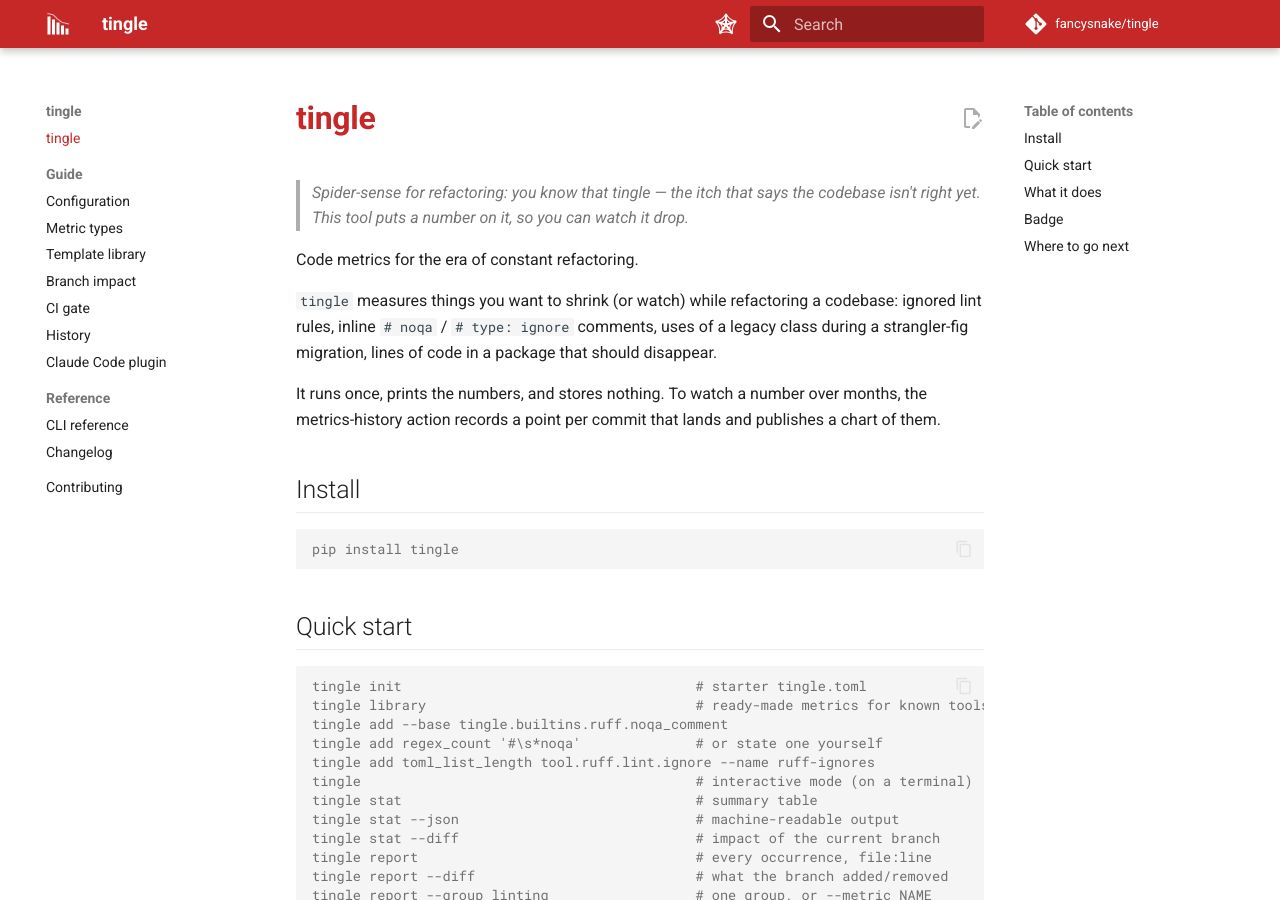
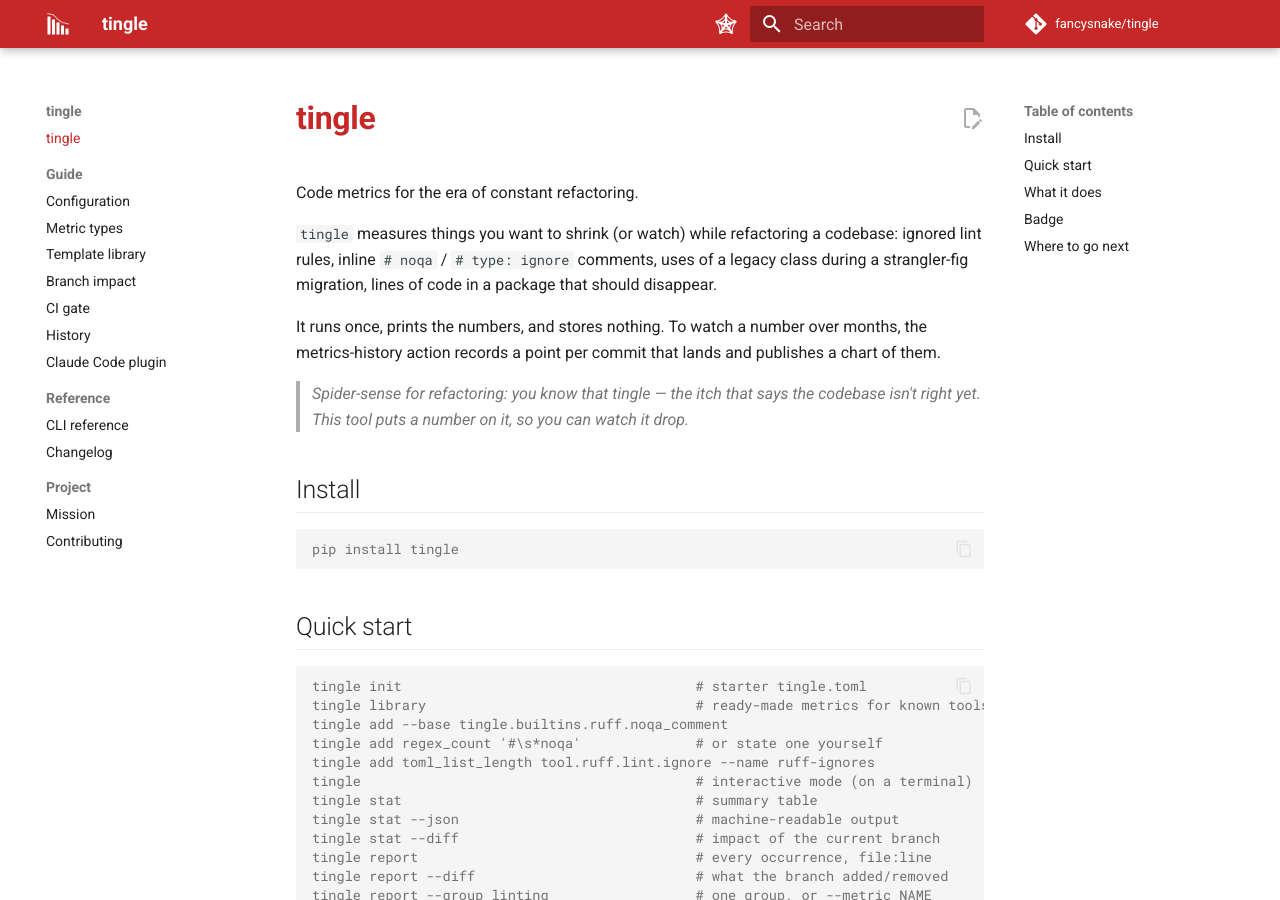
Before and after one commit to fancysnake/tingle, an MkDocs documentation site: the page built from docs/index.md, in a window 1280 px wide and 900 px high. Built offline with MkDocs 1.6.1 and Material for MkDocs 9.7.7, drawn with Linux system fonts in a browser that asks for light colours; comment, search, counter and statistics services are not loaded; part of the change alters nothing that is shown; some of the changed text lies outside the part shown.

Commit message:
docs: state tingle's mission
The mission page says why tingle exists, what it holds to, what it does
today and what it is not. It sits under Project in the nav and in both
page lists. The README intro opens with what tingle counts; the
Spider-sense line follows.

Co-Authored-By: Claude Opus 5.5 (1M context) <noreply@anthropic.com>

```diff
--- a/README.md
+++ b/README.md
@@ -10,10 +10,6 @@
 Documentation is at [https://tingle.fancysnake.dev](https://tingle.fancysnake.dev).
 
 <!-- --8<-- [start:intro] -->
-> *Spider-sense for refactoring: you know that tingle — the itch that says
-> the codebase isn't right yet. This tool puts a number on it, so you can
-> watch it drop.*
-
 Code metrics for the era of constant refactoring.
 
 `tingle` measures things you want to shrink (or watch) while refactoring a
@@ -24,6 +20,10 @@ package that should disappear.
 It runs once, prints the numbers, and stores nothing. To watch a number over
 months, the metrics-history action records a point per commit that lands and
 publishes a chart of them.
+
+> *Spider-sense for refactoring: you know that tingle — the itch that says
+> the codebase isn't right yet. This tool puts a number on it, so you can
+> watch it drop.*
 <!-- --8<-- [end:intro] -->
 
 ## Install
@@ -147,6 +147,8 @@ Show that a repository keeps its debt in check with tingle:
   flag.
 - [Changelog](https://tingle.fancysnake.dev/changelog/) — what each release
   changed.
+- [Mission](https://tingle.fancysnake.dev/mission/) — what tingle is for,
+  where it wins, and how to describe it.
 - [Contributing](https://tingle.fancysnake.dev/contributing/) — setup, the
   checks, and the layout of the source.
 
--- a/docs/index.md
+++ b/docs/index.md
@@ -36,6 +36,8 @@ description: "tingle counts noqa, type: ignore and other tech-debt markers in yo
   a chart of them. [tingle's own][own] is the shape of the result.
 - **[CLI reference](cli.md)** — every command and flag.
 - **[Changelog](changelog.md)** — what each release changed.
+- **[Mission](mission.md)** — what tingle is for, where it wins, and how to
+  describe it.
 - **[Contributing](contributing.md)** — setup, the checks, and the layout of
   the source.
 
--- /dev/null
+++ b/docs/mission.md
@@ -0,0 +1,59 @@
+---
+description: "Why tingle exists, what it stands for, and what it deliberately is not."
+---
+
+# Mission
+
+tingle is a refactoring-metrics CLI: it counts the debt a codebase carries,
+tracks the numbers over time, and fails the branch that adds more.
+
+## Why it exists
+
+Refactors don't fail loudly. They stall quietly. A `# noqa` here, a
+`# type: ignore` there, an ignored rule in `pyproject.toml`, one more import
+of the class the migration was meant to retire. Each is reasonable on the
+day; together they are the debt. Every tool makes its own suppressions easy
+and keeps its own count, if any. None of them shows the whole of it, or
+whether this branch made it worse.
+
+tingle puts one number on each kind of debt, measures what a branch changed,
+and lets CI refuse the branch that adds more, so the numbers only go down.
+
+## What we believe
+
+- **Count the debt, don't hide it.** A suppression is debt with a label.
+  tingle counts the labels, so the easier a tool makes suppressing, the more
+  the count is worth.
+- **A branch answers for what it changed.** Work that lands on the base
+  after you branch is not yours, and never counts against you.
+- **Measure first, judge on request.** `tingle stat` reports, and no number
+  changes its exit code. Failing the build is a separate command a team
+  chooses to run.
+- **Keep no state.** Every run measures the tree in front of it. The config
+  is the only file in the repository, so there is nothing to merge and
+  nothing to go stale.
+- **Any marker in any language.** If the code leaves a trace, a regex can
+  count it; templates spare the typing for the tools everyone runs.
+- **Say only what is true today.** This documentation describes what the
+  released version does. A plan is not a feature until it ships.
+
+## What it does today
+
+| Feature | What tingle does |
+| --- | --- |
+| **[Metric types](metrics.md)** | Regex matches, uses of a Python symbol, entries in a TOML or INI list, files and lines, each counted per file, with every occurrence at `file:line`. |
+| **[Branch impact](diff.md)** | `tingle stat --diff` measures only what the branch changed, against the merge-base, uncommitted and untracked files included. |
+| **[CI gate](check.md)** | `tingle check` exits 1 when the branch makes any metric worse, and lists the lines that did it. |
+| **Migrations** | [`symbol_uses`](metrics.md#symbol_uses) counts uses of a legacy class; [`line_count`](metrics.md#file_count-and-line_count) counts the code in a package meant to disappear. |
+| **[Template library](library.md)** | Ready-made metrics for Ruff, mypy, pylint, black, pytest, codespell, import-linter and TODO comments. A team's own templates ship as an ordinary Python package. |
+| **[History](history.md)** | A GitHub Action records a point per commit on main to a data branch and publishes one chart per metric group. |
+| **[Claude Code plugin](claude-plugin.md)** | The `tingle-config` skill surveys a project's languages, tools and layout, and writes `tingle.toml`. |
+
+## What it is not
+
+- **Not a linter.** It runs no rules. It counts what linters and type
+  checkers were told to skip.
+- **Not a quality score.** It rates nothing. It counts what you told it to
+  count, and nothing else.
+- **Not a service.** Nothing leaves the repository; history is a branch in
+  your own repo.
--- a/mkdocs.yml
+++ b/mkdocs.yml
@@ -80,4 +80,6 @@ nav:
   - Reference:
       - cli.md
       - changelog.md
-  - contributing.md
+  - Project:
+      - mission.md
+      - contributing.md
```
